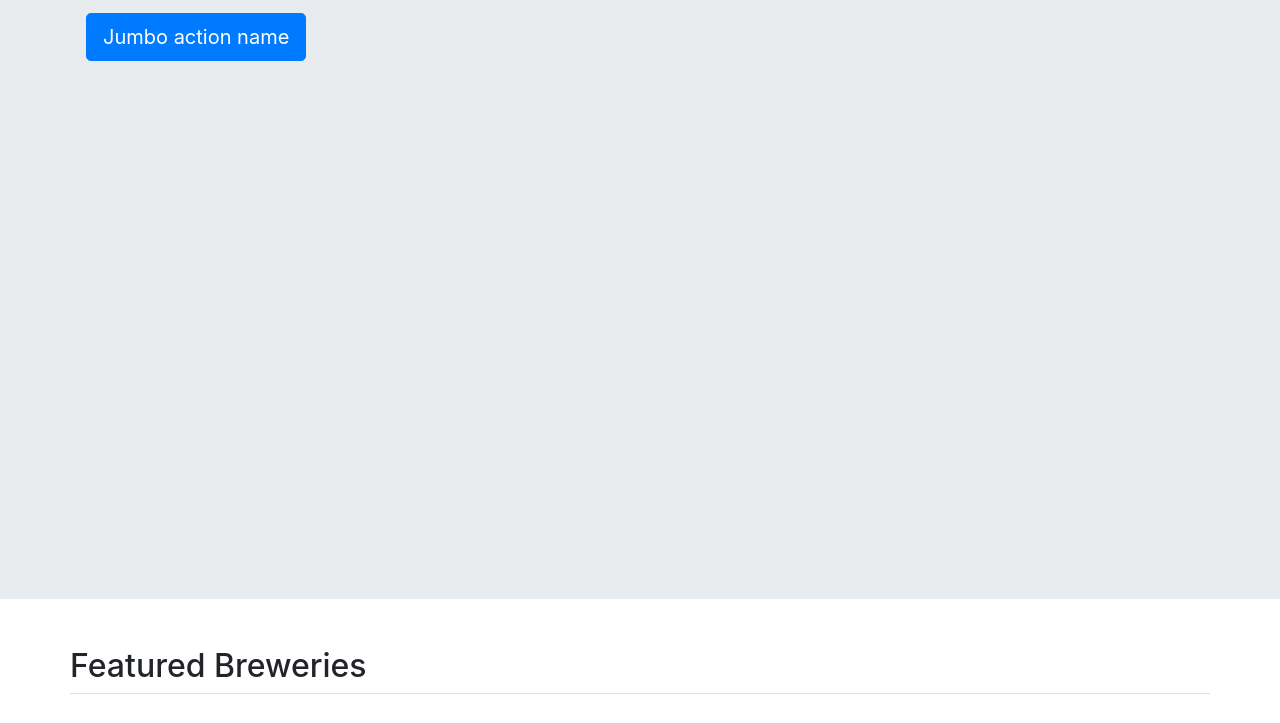
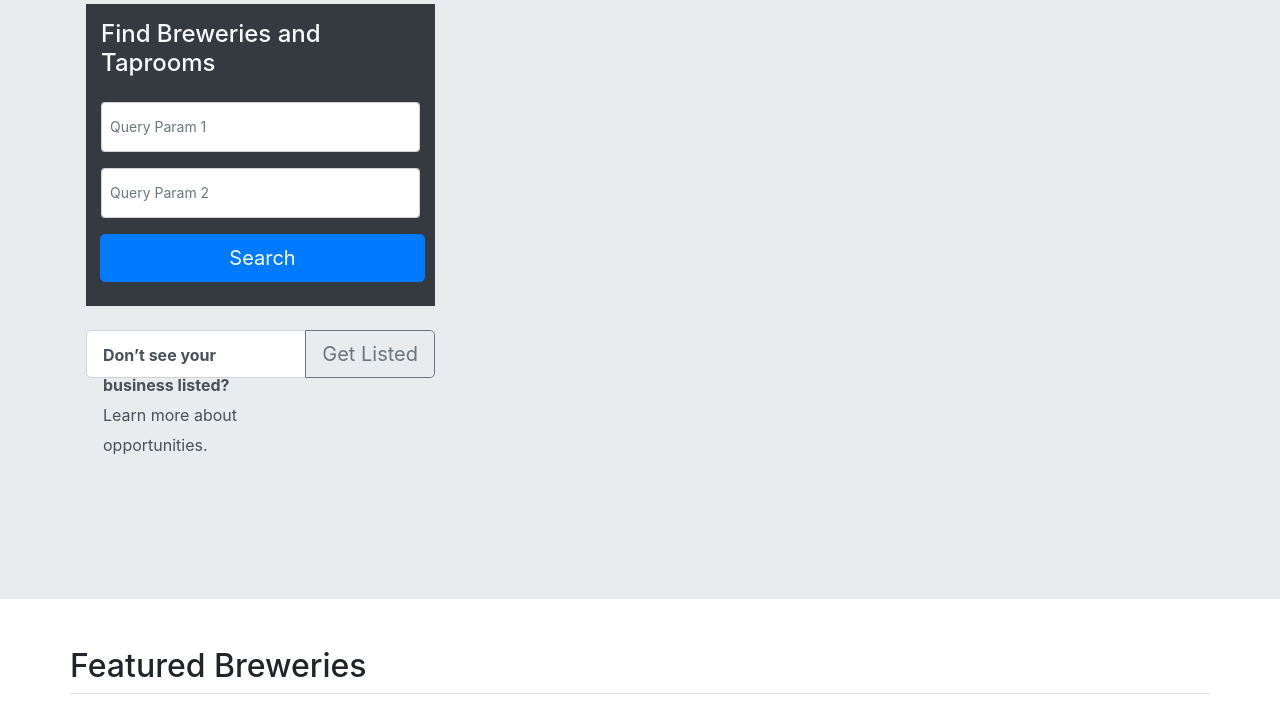
Before and after one commit to selceeus/colorado-beer-map-wireframe, a website: page index.html in a window 1280 px wide. Shown: the part 201-924 px from the top of the page. Drawn offline with nearby package versions, Linux system fonts and the light colour scheme.

Commit message:
Updates to Homepage Template

```diff
--- a/index.html
+++ b/index.html
@@ -118,17 +118,38 @@
                 </ul>
             </div>
         </nav>
-
         <section id="hero">
-            <div class="jumbotron jumbotron-fluid min-vh-100">
-                <div class="container pt-5">
+            <div class="jumbotron jumbotron-fluid min-vh-100 d-flex align-items-center">
+                <div class="container">
                     <div class="row">
-                        <div class="col-sm-6 pl-sm-3">
-                            <h1>Fluid jumbo heading</h1>
-                            <p class="lead">Jumbo helper text</p>
-                            <p class="lead">
-                                <a class="btn btn-primary btn-lg" href="Jumbo action link" role="button">Jumbo action name</a>
-                            </p>
+                        <div class="col-sm-4 pl-3">
+                            <div class="col bg-dark pb-4 mb-4">
+                                <h1 class="h4 py-3 text-light">Find Breweries and Taprooms </h1>
+                                <form>
+                                    <div class="form-row">
+                                        <div class="form-group col-12">
+                                            <label class="sr-only" for="searchParam1">Query Param 1</label>
+                                            <input type="text" class="form-control form-control-sm py-4" id="searchParam1" placeholder="Query Param 1">
+                                        </div>
+                                        <div class="form-group col-12">
+                                            <label class="sr-only" for="searchParam2">Query Param 2</label>
+                                            <input type="text" class="form-control form-control-sm py-4" id="searchParam2" placeholder="Query Param 2">
+                                        </div>
+                                    </div>
+                                    <div class="form-row">
+                                        <button type="submit" class="btn btn-primary btn-lg ml-1 btn-block">Search</button>
+                                    </div>
+                                </form>
+                            </div>
+                            <div class="input-group mb-3 input-group-lg">
+                                <div class="form-control">
+                                    <p><small><b>Don’t see your business listed?</b><br>
+                                    Learn more about opportunities.</small></p>
+                                </div>
+                                <div class="input-group-append">
+                                    <button class="btn btn-outline-secondary" type="button" id="button-addon2">Get Listed</button>
+                                </div>
+                            </div>
                         </div>
                     </div>
                 </div>
@@ -283,7 +304,6 @@
                 </div>
             </div>
         </section>
-
         <footer class="container-fluid px-0">
             <div class="row bg-light border-0 m-0 p-5">
                 <div class="col-md-9 pb-3">
```
